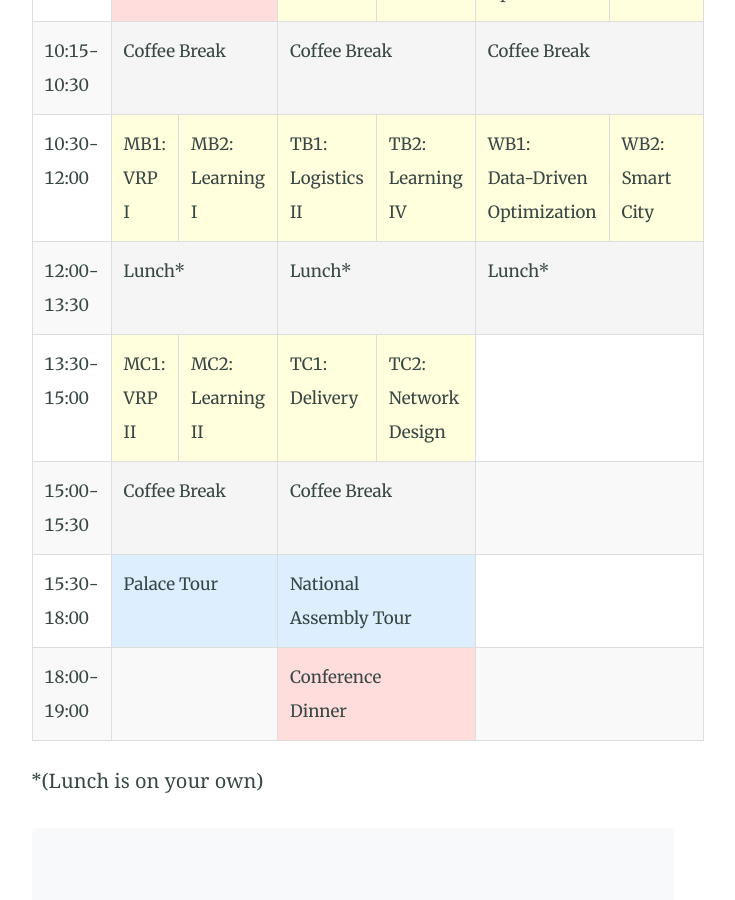
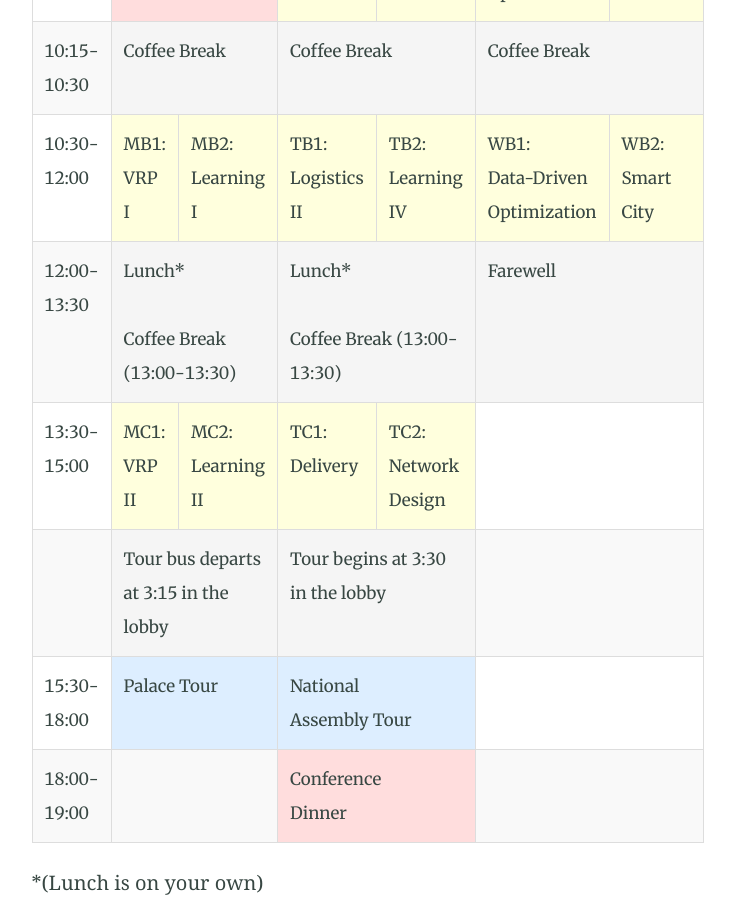
Before and after one commit to tsl2025kaist/tsl2025kaist.github.io, a Jekyll site: the page built from program.html, in a window 1280 px wide and 900 px high, scrolled down 610 px. Shown: the whole window, without its empty margins (287-1022 px from the left). Built offline with Jekyll 4.4.1, drawn with Linux system fonts in a browser that asks for light colours.

Commit message:
Update program.html

```diff
--- a/program.html
+++ b/program.html
@@ -133,9 +133,9 @@ aside: false
             </tr>
             <tr>
                 <td>12:00-13:30</td>
-                <td colspan="2" class="lunch">Lunch*</td>
-                <td colspan="2" class="lunch">Lunch*</td>
-                <td colspan="2" class="lunch">Lunch*</td>
+                <td colspan="2" class="lunch">Lunch* <br><br> Coffee Break (13:00-13:30)</td>
+                <td colspan="2" class="lunch">Lunch* <br><br> Coffee Break (13:00-13:30)</td>
+                <td colspan="2" class="lunch">Farewell</td>
             </tr>
             <tr>
                 <td>13:30-15:00</td>
@@ -146,9 +146,9 @@ aside: false
                 <td colspan="2"></td>
             </tr>
             <tr>
-                <td>15:00-15:30</td>
-                <td colspan="2" class="break">Coffee Break</td>
-                <td colspan="2" class="break">Coffee Break</td>
+                <td></td>
+                <td colspan="2" class="break">Tour bus departs at 3:15 in the lobby</td>
+                <td colspan="2" class="break">Tour begins at 3:30 in the lobby</td>
                 <td colspan="2"></td>
             </tr>
             <tr>
```
